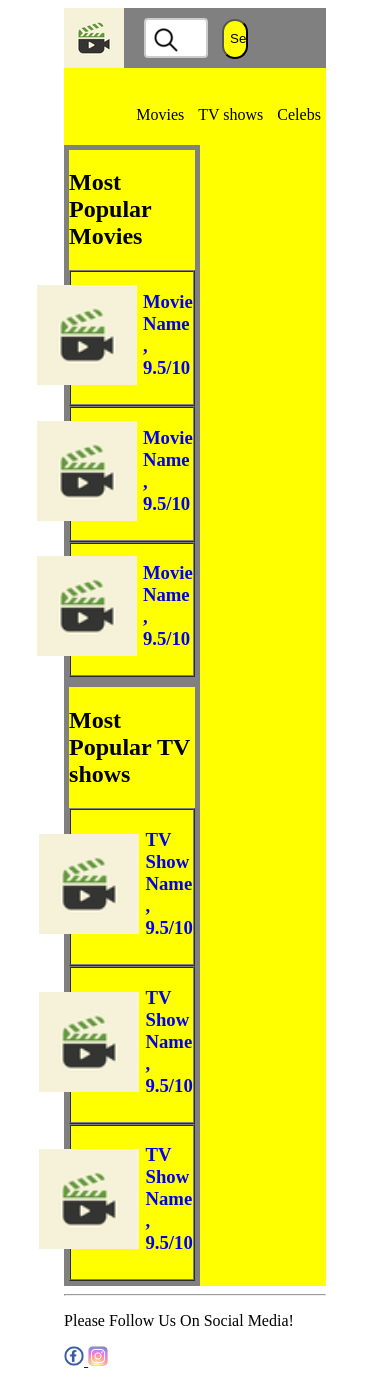
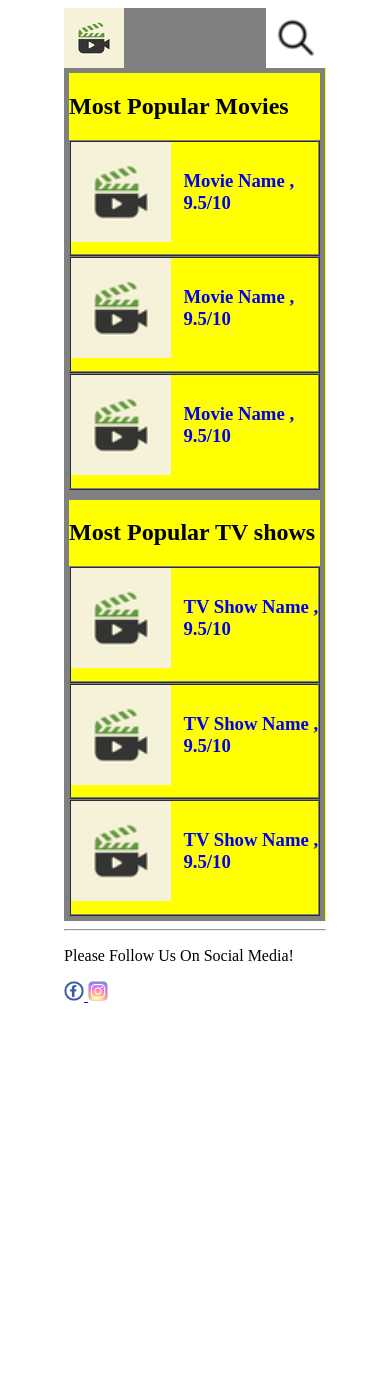
Before and after one commit to LortkipaHub/imdb-project, a PHP site: page /main_page.html in a window 390 px wide. After the commit the page ends 1003 px from the top, so only its background shows below. Run offline with PHP 8.4, Linux system fonts and the light colour scheme.

Commit message:
almost full responsive

```diff
--- a/main_page.html
+++ b/main_page.html
@@ -1,7 +1,9 @@
 <html>
     <head>
         <title>IMDB</title>
-        <link rel='stylesheet' href="./styles.css"/>
+        <meta name="viewport" content="width=device-width, initial-scale=1.0">
+        <link rel='stylesheet' href="./styles/styles.css"/>
+        <script src="scripts/scripts.js"></script>
     </head>
 
     <div id="container">
@@ -18,6 +20,18 @@
                     <input type="search" id="searchField" name="q" placeholder="Search">
                     <input type="submit" id="searchButton" name="Submit" value="Search">
                 </form>
+            </div>
+
+            <div id="searchFormHiddenButton">
+                <img src = "images/search_icon.png" width="60" height="60" id="hiddenSearchButtonImage" >
+            </div>
+
+            <div id="searchFormHidden">
+                <form action="main_page.html" method="GET">
+                    <input type="search" id="searchFieldHidden" name="q" placeholder="Search">
+                </form>
+                <img src="images/times-solid.svg" width="60" height="40" id="hiddenSearchCloseButton">
+
             </div>
 
             <div id="menu">
--- /dev/null
+++ b/scripts/scripts.js
@@ -0,0 +1,40 @@
+handleSearchButtonClick = function(){
+    let logo = document.querySelector("#logo");
+    let searchFormHiddenButton = document.querySelector("#searchFormHiddenButton");
+    let searchFormHidden =  document.querySelector("#searchFormHidden");
+
+    logo.style.display = 'none'
+    searchFormHiddenButton.style.display = 'none'
+    searchFormHidden.style.display = 'block'
+
+}
+
+handelCloseButtonClick = function(){
+    let logo = document.querySelector("#logo");
+    let searchFormHiddenButton = document.querySelector("#searchFormHiddenButton");
+    let searchFormHidden =  document.querySelector("#searchFormHidden");
+
+    logo.style.display = 'block'
+    searchFormHiddenButton.style.display = 'block'
+    searchFormHidden.style.display = 'none'
+
+
+
+}
+
+
+handleResponsiveSearch = function () {
+    let closeButton = document.querySelector('#hiddenSearchCloseButton');
+    let searchButton = document.querySelector('#hiddenSearchButtonImage');
+
+    searchButton.addEventListener('click', handleSearchButtonClick );
+    closeButton.addEventListener('click', handelCloseButtonClick );
+
+
+
+}
+
+
+
+
+window.onload=handleResponsiveSearch;
--- a/styles.css
+++ b/styles/styles.css
@@ -14,9 +14,11 @@
 
 #logo{
     float: left;
+
 }
 
 #searchForm{
+    height: 100% ;
     width : 50% ;
     margin: 10 20;
     float: left;
@@ -59,6 +61,7 @@
 }
 
 #menu{
+    display: block;
     float: right;
 
 }
@@ -131,3 +134,58 @@
     color: gray;
 
 }
+#searchFormHiddenButton {
+    display: none;
+}
+
+#searchFormHidden{
+    display: none;
+}
+
+@media only screen and (max-width: 600px) {
+
+    #searchForm {
+        display: none !important;
+    }
+
+    #searchFormHiddenButton{
+        display: block;
+        float: right;
+    }
+
+    #searchFormHidden{
+        display: none;
+        widows: 100px;;
+    }
+    #searchFieldHidden{
+        width: 70%;
+        height : 80%;
+        border: 2px solid #ccc;
+        border-radius: 4px;
+        font-size: 16px;
+        background-color: white;
+        background-image: url('images/search_icon.png');
+
+        background-repeat: no-repeat;
+        padding: 12px 20px 12px 40px;
+        transition: width 0.4s ease-in-out;
+        float: left;
+    }
+
+    #hiddenCloseButton{
+        float: right;
+    }
+
+
+    #menu{
+        display: none;
+
+    }
+
+
+
+    .most_popular{
+        width: 96%;
+    }
+
+}
```
Also changed, not shown: images/times-solid.svg (added).
